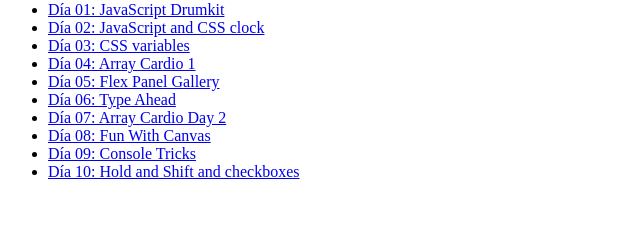
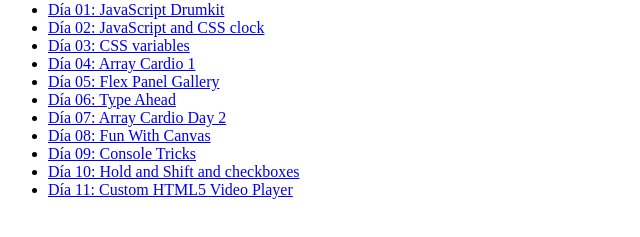
Before and after one commit to jhonattanbenitez/JavaScript30, a plain HTML site: page index.html in a window 1280 px wide. Shown: the part 79-316 px from the top of the page, without its empty margins (0-640 px from the left). Drawn offline with Linux system fonts and the light colour scheme.

Commit message:
Update index.html

```diff
--- a/index.html
+++ b/index.html
@@ -18,6 +18,7 @@
          <li><a href="Day-08/index.html">Día 08: Fun With Canvas</a></li>
          <li><a href="Day-09/index.html">Día 09: Console Tricks</a></li>
          <li><a href="Day-10/index.html">Día 10: Hold and Shift and checkboxes</a></li>
+         <li><a href="Day-11/index.html">Día 11: Custom HTML5 Video Player</a></li>
 
      </ul>
 
```
